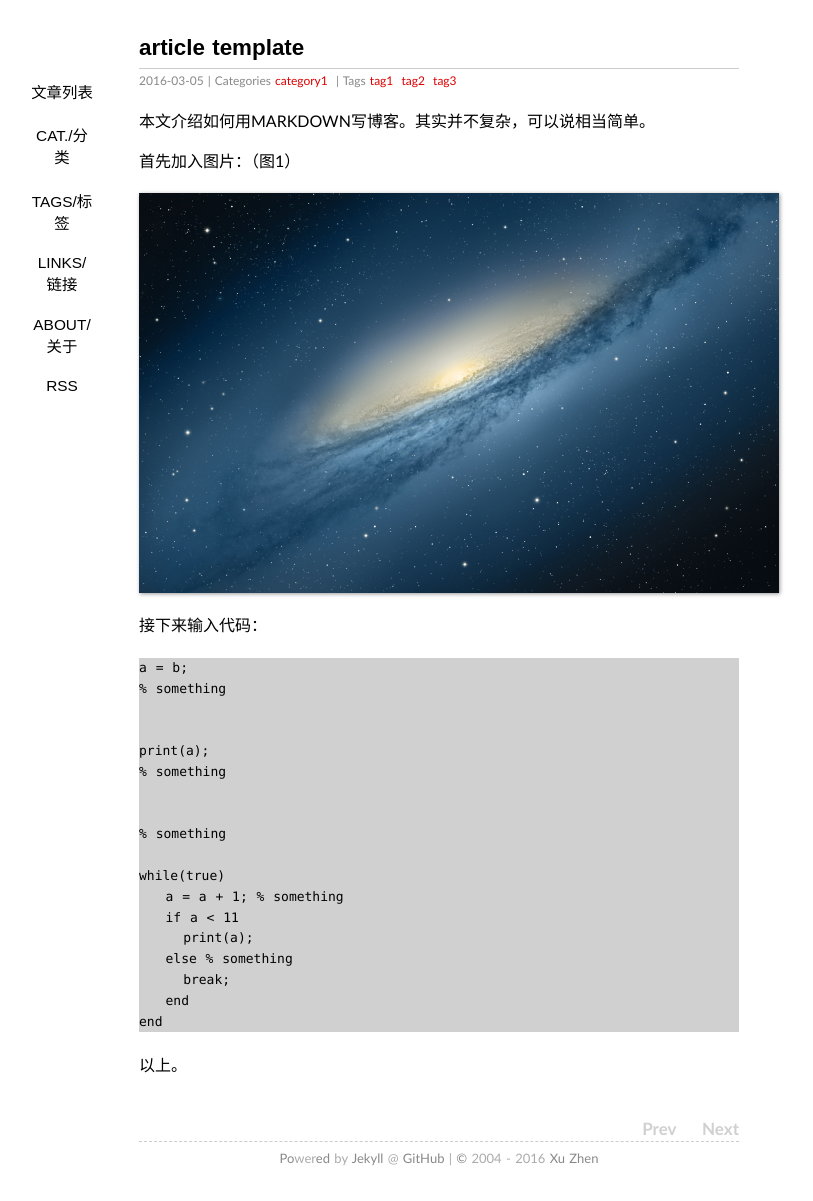
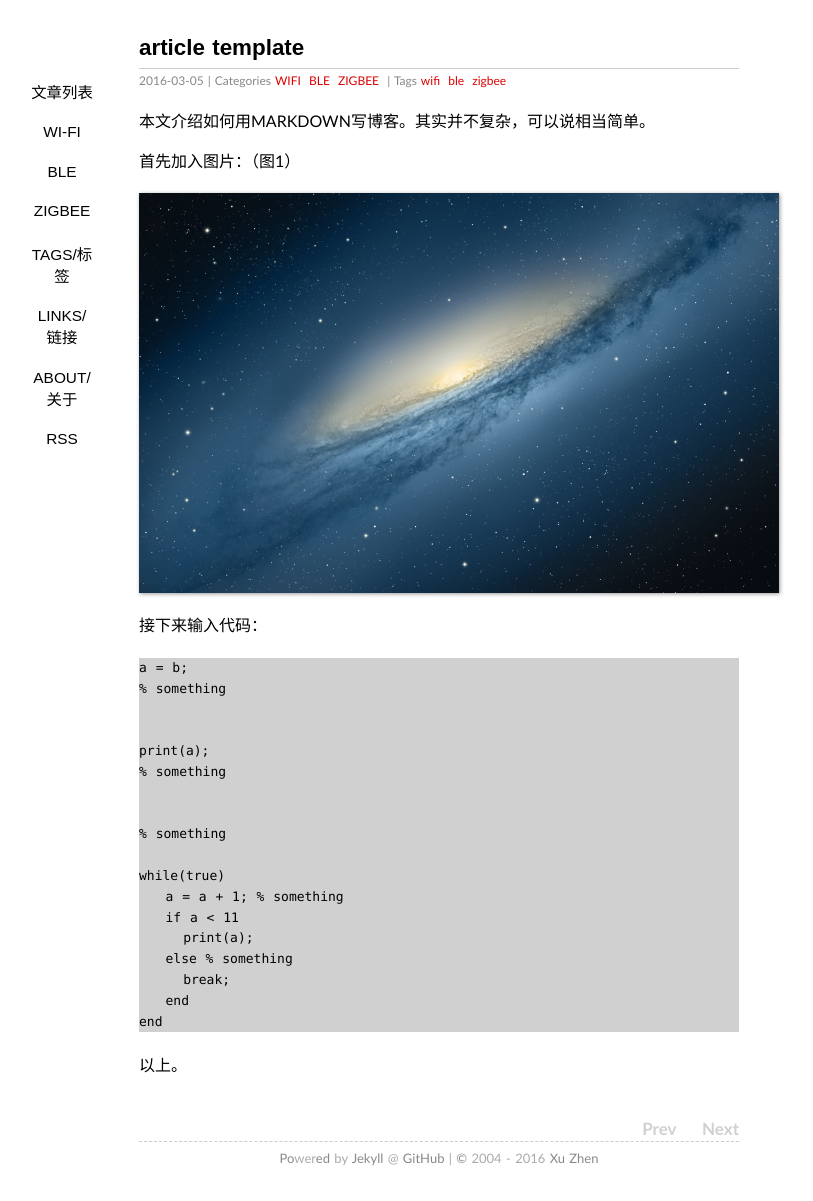
Before and after one commit to sdra/sdra.github.io, a Jekyll site: the page built from _posts/2015-06-15-1.md, in a window 1280 px wide. Shown: the whole page, without its empty margins (201-1014 px from the left). Built offline with Jekyll 4.4.1, drawn with Linux system fonts in a browser that asks for light colours; some web fonts are replaced; Markdown is read by kramdown in place of the engine named in the settings.

Commit message:
add three projects
add three projects

```diff
--- a/_layouts/default.html
+++ b/_layouts/default.html
@@ -18,7 +18,9 @@
         </header>
         <nav>
         <span><a title="List/列表" class="" href="/">文章列表</a></span>
-        <span><a title="Cat./分类" class="" href="/categories/">Cat./分类</a></span>
+        <span><a title="wifi" class="" href="/wifi/">Wi-Fi</a></span>
+        <span><a title="ble" class="" href="/ble/">BLE</a></span>
+        <span><a title="zigbee" class="" href="/zigbee/">ZIGBEE</a></span>
         <span><a title="Tags/标签" class="" href="/tags/">Tags/标签</a></span>
         <span><a title="Links/链接" class="" href="/links/">Links/链接</a></span>
         <span><a title="About/关于" class="" href="/about/">About/关于</a></span>
--- a/_posts/2015-06-15-1.md
+++ b/_posts/2015-06-15-1.md
@@ -3,8 +3,8 @@ date: 2016-03-05 12:00:00
 layout: post
 title: article template
 thread: 437
-categories: category1
-tags:  tag1 tag2 tag3
+categories: WIFI BLE ZIGBEE
+tags:  wifi ble zigbee
 ---
 
 本文介绍如何用MARKDOWN写博客。其实并不复杂，可以说相当简单。
```
